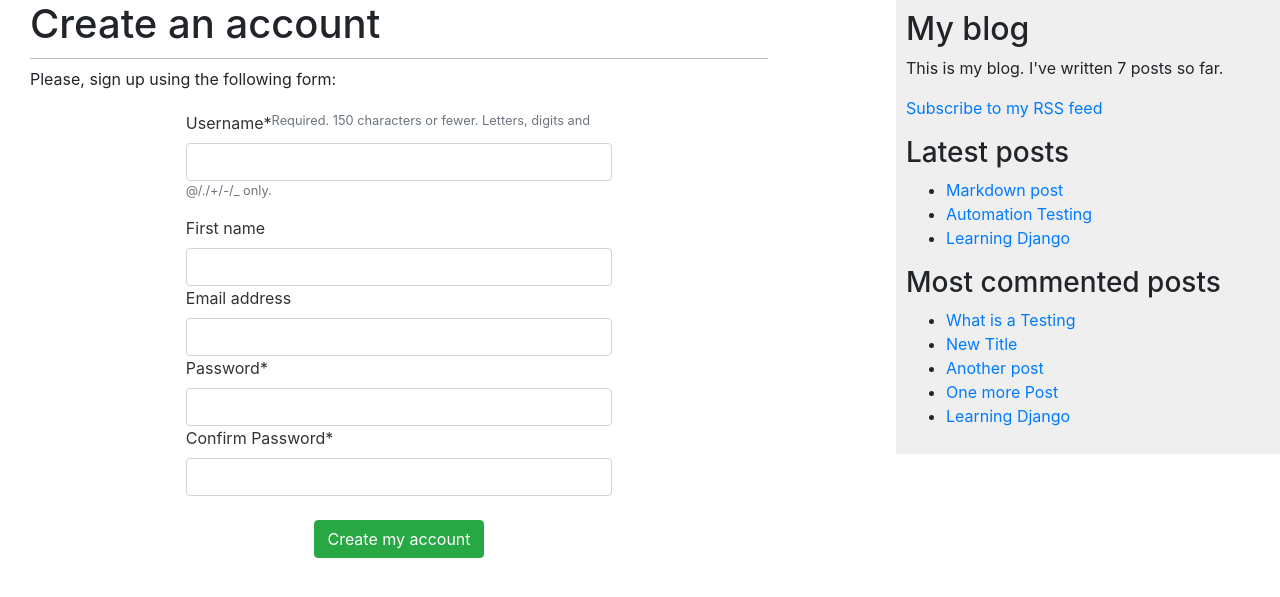
After one commit to snchorsiya/Blog, a Django app: page /blog/register/ in a window 1280 px wide. The commit adds this page. Shown: the top 597 px of the page. Run offline with Django 3.2, Linux system fonts and the light colour scheme; data comes from the database, SQL or seed files in the repository; parts of the project's set-up code (start-up, migrations or seed data) failed here and were passed over; some libraries are stand-ins or nearby versions.

Commit message:
some changing

```diff
--- a/blog/forms.py
+++ b/blog/forms.py
@@ -1,5 +1,6 @@
 from django import forms
 from .models import Comment, Post
+from django.contrib.auth.models import User
 
 class EmailPostForm(forms.Form):
     name = forms.CharField(max_length= 25)
@@ -27,3 +28,19 @@ class SearchForm(forms.Form):
 class LoginForm(forms.Form):
     username = forms.CharField()
     password = forms.CharField(widget=forms.PasswordInput)
+
+
+
+class UserRegisterationForm(forms.ModelForm):
+    password = forms.CharField(label='Password', widget=forms.PasswordInput)
+    password2 = forms.CharField(label='Confirm Password', widget=forms.PasswordInput)
+
+    class Meta:
+        model = User
+        fields = ['username', 'first_name', 'email']
+
+    def clean_password2(self):
+        cd = self.cleaned_data
+        if cd['password'] != cd['password2']:
+            raise forms.ValidationError("Password don't match.")
+        return cd['password2']
--- a/blog/templates/blog/addpost.html
+++ b/blog/templates/blog/addpost.html
@@ -34,7 +34,6 @@
     <!-- <table>{{ form.as_table }}</table> -->
     <input type="submit" value="Save Post">
 
-
 </form>
 <br>
 <br>
--- a/blog/templates/blog/base.html
+++ b/blog/templates/blog/base.html
@@ -33,6 +33,7 @@
           <a href="{{ post.get_absolute_url }}">{{ post.title }}</a>
         </li>
       {% endfor %}
+
     </ul>
   </div>
 </body>
--- a/blog/templates/blog/list.html
+++ b/blog/templates/blog/list.html
@@ -11,8 +11,10 @@
 
 <h1>My Blog</h1>
 {% if tag %}
+
 <h2>Posts tagged with "{{ tag.name }}"</h2>
 {% endif %}
+
 
 {% for post in posts %}
 
@@ -34,11 +36,13 @@
 
 {{post.body|markdown|truncatewords_html:30}}
 
+{% if user.is_authenticated %}
 <p>
     <a href="{% url 'blog:logout' %}">
         Logout
     </a>
 </p>
+{% endif %}
 
 {% endfor %}
 {% include "blog/pagination.html" with page=posts %}
--- a/blog/templates/blog/login.html
+++ b/blog/templates/blog/login.html
@@ -4,7 +4,11 @@
 {% block title %}Login{% endblock %}
 {% block content %}
 <h1>User Login</h1>
-<p>Please, use the following form to log-in:</p>
+<p>
+    Please, use the following form to log-in.
+    If you don't have an account <a href="{% url "blog:register" %}">register here</a>.
+   </p>
+
 <form method="POST">
     {% csrf_token %}
 
--- a/blog/templates/blog/password_reset_complete.html
+++ b/blog/templates/blog/password_reset_complete.html
@@ -3,5 +3,6 @@
 {% block title %}Password reset{% endblock %}
 {% block content %}
  <h1>Password set</h1>
-
+ <p>Your password has been set. You can <a href="{% url "blog:login" %}">log in
+now</a></p>
 {% endblock %}
--- /dev/null
+++ b/blog/templates/blog/register.html
@@ -0,0 +1,45 @@
+{% extends 'blog/base.html' %}
+{% load blog_tags %}
+{% load crispy_forms_tags %}
+{% block title %}Register{% endblock %}
+{% block content %}
+<h1>Create an account</h1>
+<p>Please, sign up using the following form:</p>
+<form method="POST">
+    {% csrf_token %}
+
+    <div class="form-row">
+        <div class="form-group col-md-7 mb-0" style="display: block; margin: 0 auto;">
+            {{user_form.username|as_crispy_field}}
+        </div>
+        <div class="form-group col-md-7 mb-0" style="display: block; margin: 0 auto;">
+            {{user_form.first_name|as_crispy_field}}
+        </div>
+        <div class="form-group col-md-7 mb-0" style="display: block; margin: 0 auto;">
+            {{user_form.email|as_crispy_field}}
+        </div>
+        <div class="form-group col-md-7 mb-0" style="display: block; margin: 0 auto;">
+            {{user_form.password|as_crispy_field}}
+        </div>
+        <div class="form-group col-md-7 mb-0" style="display: block; margin: 0 auto;">
+            {{user_form.password2|as_crispy_field}}
+        </div>
+
+    </div>
+    <br>
+    <!-- <table>{{ form.as_table }}</table> -->
+    <div class="content">
+        <button type="submit" style="display: block; margin: 0 auto;" class="btn btn-success">Create my account</button>
+        </div>
+
+
+</form>
+<!-- <br>
+<br>
+<p>
+    <a href="{% url "blog:reset_password" %}">
+        Forgotten your password?
+        </a>
+    </p> -->
+
+{% endblock %}
--- a/blog/urls.py
+++ b/blog/urls.py
@@ -8,7 +8,8 @@ from django.contrib.auth.decorators import login_required
 app_name = 'blog'
 
 urlpatterns = [
-    path('', views.user_login, name='login'),
+    path('', views.post_list, name='post_list'),
+    path('login/', views.user_login, name='login'),
     path('logout/', views.user_logout, name='logout'),
     path('change-password/', login_required(auth_views.PasswordChangeView.as_view(template_name='blog/password_change_form.html',success_url=reverse_lazy('blog:change-password-done'))), name='change-password'),
     path('change-password/done/', login_required(auth_views.PasswordChangeDoneView.as_view(template_name = 'blog/password_change_done.html')), name='change-password-done'),
@@ -20,7 +21,9 @@ urlpatterns = [
     path("reset-password-confirm/<uidb64>/<token>", auth_views.PasswordResetConfirmView.as_view(template_name='blog/password_reset_confirm.html',success_url=reverse_lazy('blog:password_reset_complete')), name="password_reset_confirm"),
     path('reset-password/complete/',auth_views.PasswordResetCompleteView.as_view(template_name='blog/password_reset_complete.html'),name='password_reset_complete'),
 
-    path('postlist/', views.post_list, name='post_list'),
+    path('register/',views.register ,name='register'),
+
+
     path('tag/<slug:tag_slug>/', views.post_list, name='post_list_by_tag'),
     path('<int:year>/<int:month>/<int:day>/<slug:post>/', views.post_detail, name='post_detail'),
     path('<int:post_id>/share/', views.post_share, name='post_share'),
--- a/blog/views.py
+++ b/blog/views.py
@@ -3,7 +3,7 @@ from django.http import Http404, HttpResponse
 from .models import Post, Comment
 from django.core.paginator import Paginator, EmptyPage, PageNotAnInteger
 from django.views.generic import ListView
-from .forms import EmailPostForm, CommentForm, SearchForm, AddPostForm, LoginForm
+from .forms import EmailPostForm, CommentForm, SearchForm, AddPostForm, LoginForm, UserRegisterationForm
 from django.core.mail import send_mail
 from django.views.decorators.http import require_POST
 from taggit.models import Tag
@@ -14,9 +14,9 @@ from django.contrib.auth import login, logout, authenticate
 from django.contrib.auth.decorators import login_required
 
 
+
 # Create your views here.
 
-@login_required
 def post_list(request, tag_slug=None):
     post_list = Post.published.all()
     form = SearchForm()
@@ -145,3 +145,17 @@ def user_login(request):
 def user_logout(request):
     logout(request)
     return redirect("blog:login")
+
+
+def register(request):
+    if request.method == 'POST':
+        user_form = UserRegisterationForm(request.POST)
+        if user_form.is_valid():
+            new_user = user_form.save(commit=False)
+            new_user.set_password(user_form.cleaned_data['password'])
+            new_user.save()
+            return render(request,'blog/register_done.html', {'new_user':new_user})
+
+    else:
+        user_form = UserRegisterationForm()
+    return render(request, 'blog/register.html', {'user_form':user_form})
```
Also changed, not shown: blog/templates/blog/register_done.html (added, +9 -0 lines), mySite/settings.py (+13 -1 lines).
